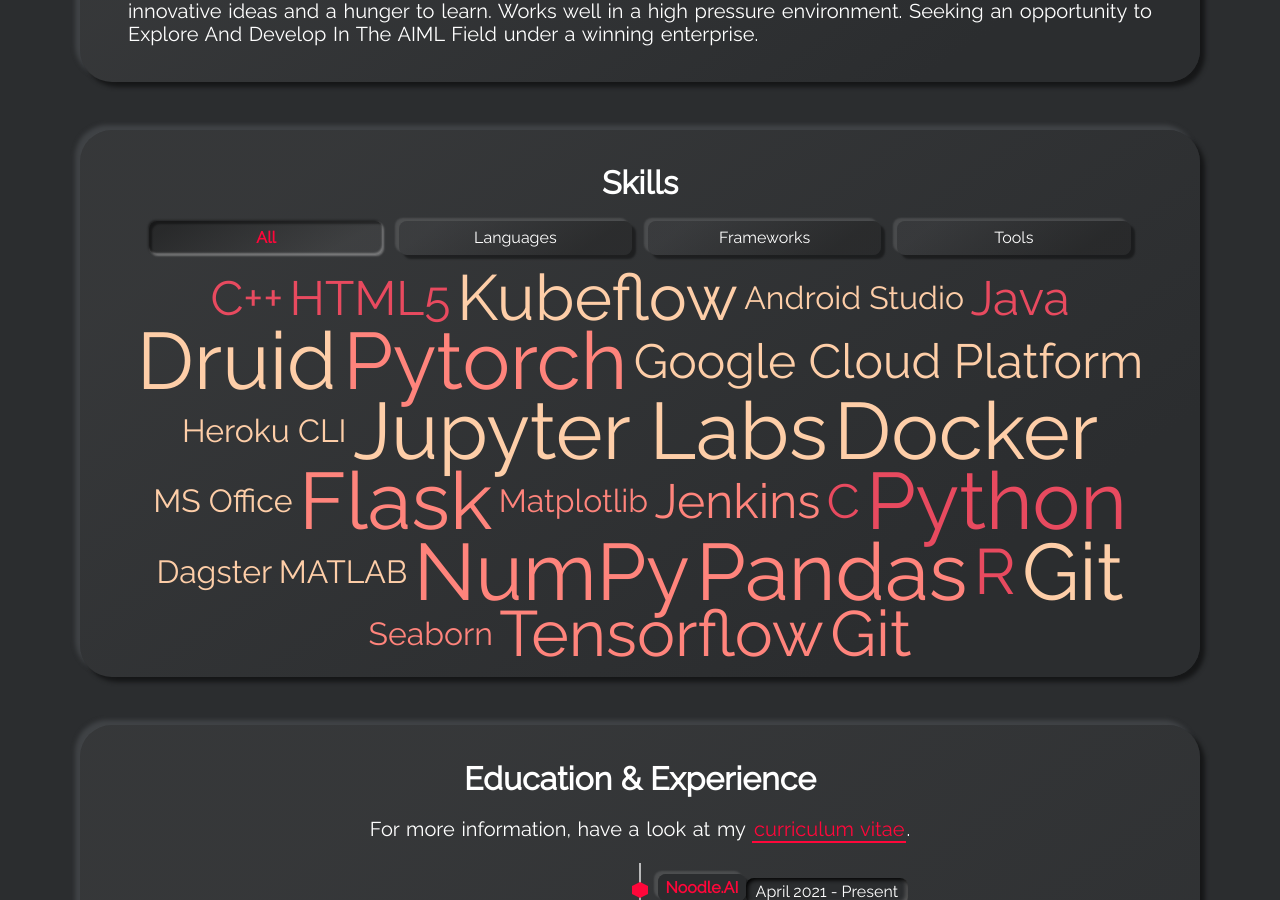
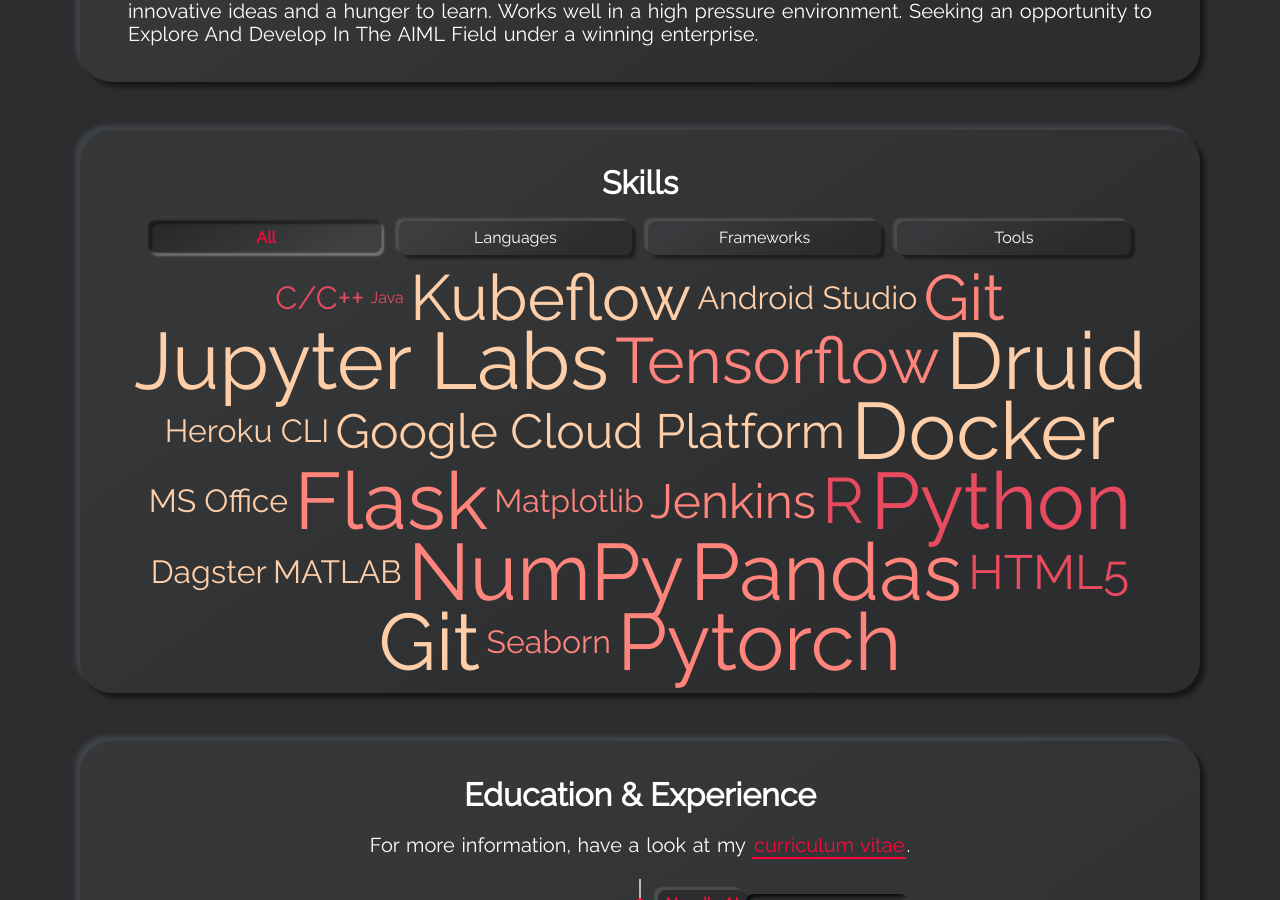
Before and after one commit to AbhishekKumarDS/AbhishekKumarDS.github.io, a Jekyll site: the page built from index.html, in a window 1280 px wide and 900 px high, scrolled down 1174 px. Built offline with Jekyll 4.4.1, drawn with Linux system fonts in a browser that asks for light colours; part of the change alters nothing that is shown.

```diff
--- a/_data/skills-languages.yml
+++ b/_data/skills-languages.yml
@@ -11,14 +11,11 @@
 - name: R
   weight: 4
 
-- name: C++
-  weight: 3
-
-- name: C
-  weight: 3
+- name: C/C++
+  weight: 2
 
 - name: HTML5
   weight: 3
 
 - name: Java
-  weight: 3
+  weight: 1
```
